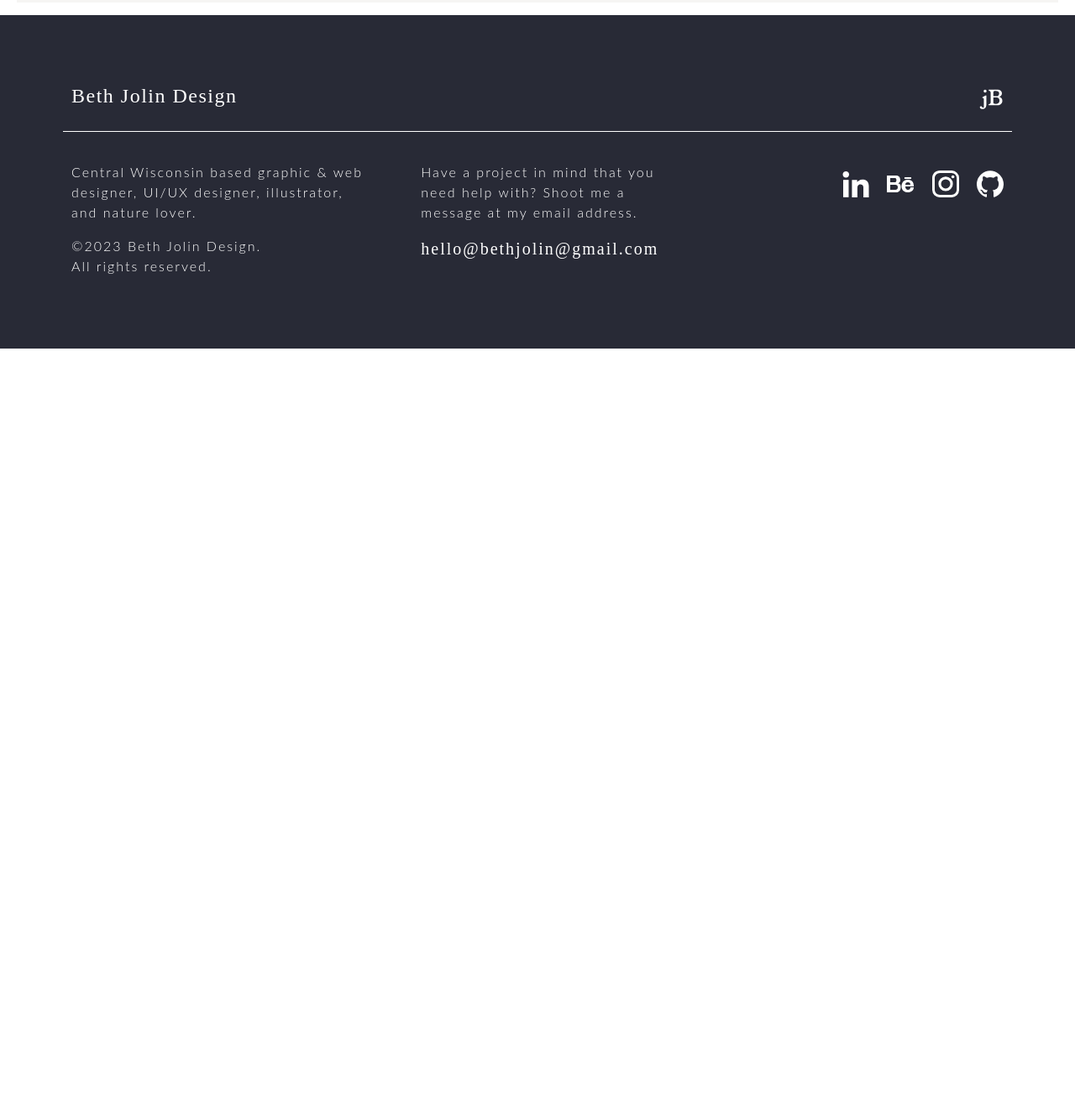
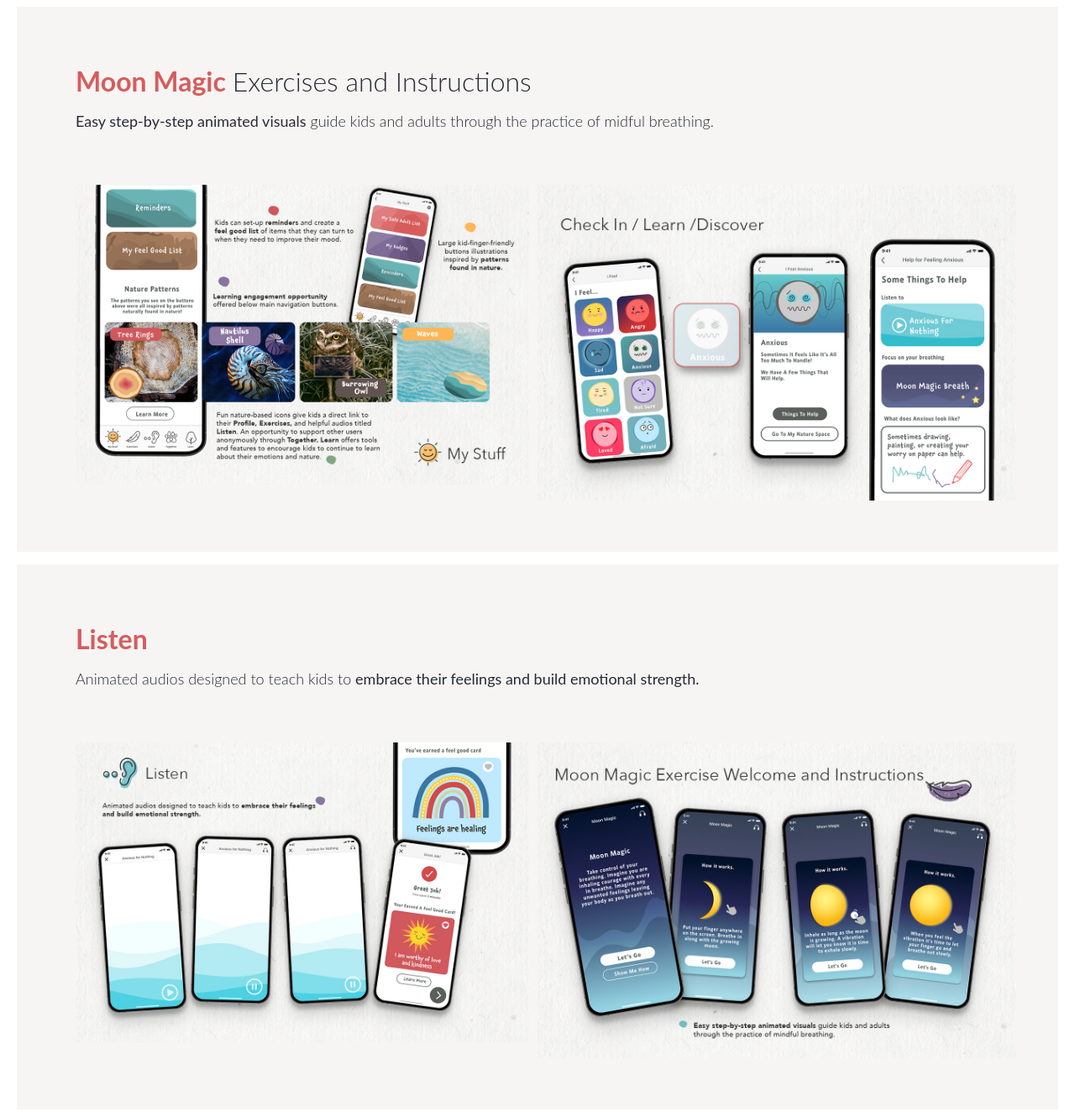
Before and after one commit to bethalina/bethjolin, a plain HTML site: page nature-space.html in a window 1280 px wide. Shown: the part 7680-9004 px from the top of the page at 84% size. Before the commit the page ends 8095 px from the top, so only its background shows below. Drawn offline with nearby package versions, Linux system fonts and the light colour scheme; a web font is replaced by a local one.

Commit message:
added 'moon-welcome' row
Changed /nauture-space.html

```diff
--- a/nature-space.html
+++ b/nature-space.html
@@ -269,9 +269,9 @@
 
              <div class="project-hdr-01">
                         <h2><span>App Design</span> On-boarding</h2>
-                        <p class="sub-header"><strong>Simple ‘safe’ anonymous </strong>sign-up method. Pick and learn about <strong>your animal helper.</strong>Large, friendly type, <strong>step-by-step visuals.</strong></p>
+                        <p class="sub-header"><strong>Simple ‘safe’ anonymous </strong>sign-up method. Pick and learn about <strong>your animal helper.</strong> Large, friendly type, <strong>step-by-step visuals.</strong></p>
                     </div>
-                    <div class="col-lg-6 col-xl-6">
+                    <div class="col-lg-6 col-xl-6 padding-left">
 
                         <picture class="ns-signOn">
                             <source srcset="img/natureSpace/naturespace-web-project-13@2.jpg" media="(max-width:300px)">
@@ -279,7 +279,7 @@
                         </picture>
                     </div>
 
-                    <div class="col-lg-6 col-lg-6">
+                    <div class="col-lg-6 col-lg-6 padding-right">
                         <!--right column-->
                         <picture class="ns-animal-helper">
                             <source srcset="img/natureSpace/naturespace-web-project-14@2.jpg" media="(max-width:300px)">
@@ -289,7 +289,61 @@
                     </div>
                     <!--right column-->
                 </div>
-                <!--about the solution row-->
+                <!--app on-boarding screens row-->
+
+                         <div class="row margin" style="background-color: #f6f5f3">
+                    <!--moon-magic-->
+
+             <div class="project-hdr-01">
+                        <h2><span>Moon Magic </span>Exercises and Instructions</h2>
+                        <p class="sub-header"><strong>Easy step-by-step animated visuals</strong> guide kids and adults through the practice of midful breathing.</p>
+                    </div>
+                    <div class="col-lg-6 col-xl-6 padding-left">
+
+                        <picture class="ns-moon-welcome">
+                            <source srcset="img/natureSpace/naturespace-web-project-15@2.jpg" media="(max-width:300px)">
+                            <img src="img/natureSpace/naturespace-web-project-15@1.jpg">
+                        </picture>
+                    </div>
+
+                    <div class="col-lg-6 col-lg-6 padding-right">
+                        <!--right column-->
+                        <picture class="ns-moon-guide">
+                            <source srcset="img/natureSpace/naturespace-web-project-16@2.jpg" media="(max-width:300px)">
+                            <img src="img/natureSpace/naturespace-web-project-16@1.jpg">
+                        </picture>
+
+                    </div>
+                    <!--right column-->
+                </div>
+                <!--moon welcome screens row-->
+
+                  <div class="row margin" style="background-color: #f6f5f3">
+                    <!--on-boarding-->
+
+             <div class="project-hdr-01">
+                        <h2><span>Listen</span></h2>
+                 <p class="sub-header">Animated audios designed to teach kids to <strong>embrace their feelings and build emotional strength.</strong></p>
+                    </div>
+                    <div class="col-lg-6 col-xl-6 padding-left">
+
+                        <picture class="ns-listen-01">
+                            <source srcset="img/natureSpace/naturespace-web-project-17@2.jpg" media="(max-width:300px)">
+                            <img src="img/natureSpace/naturespace-web-project-17@1.jpg">
+                        </picture>
+                    </div>
+
+                    <div class="col-lg-6 col-lg-6 padding-right">
+                        <!--right column-->
+                        <picture class="ns-listen-02">
+                            <source srcset="img/natureSpace/naturespace-web-project-18@2.jpg" media="(max-width:300px)">
+                            <img src="img/natureSpace/naturespace-web-project-18@1.jpg">
+                        </picture>
+
+                    </div>
+                    <!--right column-->
+                </div>
+                <!--app on-boarding screens row-->
 
                 </div>
             <!--container end -->
```
